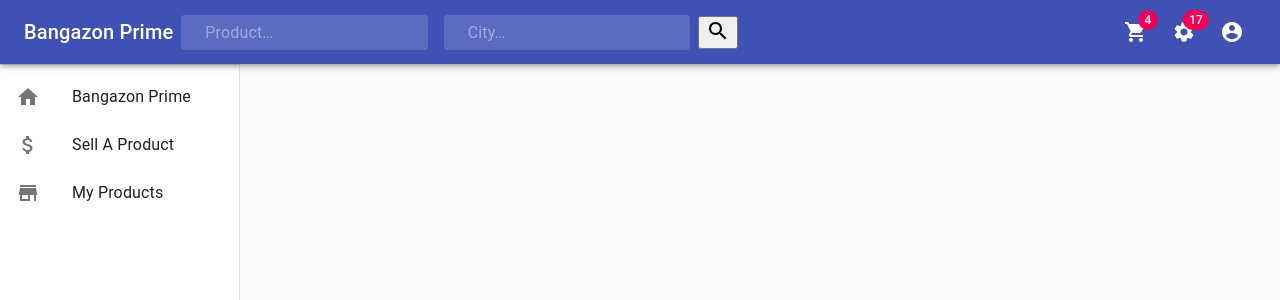
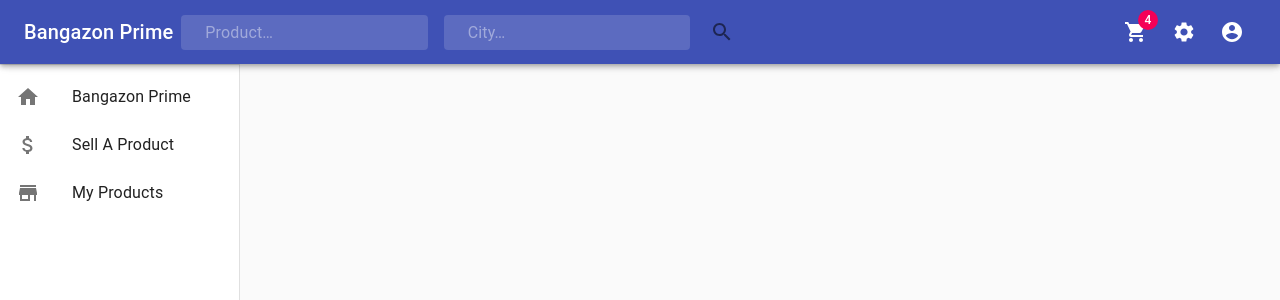
Before and after one commit to nss-cohort-36/bangazon-client-imagination-station-react, a React (Create React App) app in the folder bangazon/: page / in a window 1280 px wide. Shown: the top 300 px of the page. Built offline with nearby package versions, Linux system fonts and the light colour scheme.

Commit message:
adjusted appbar z-index

```diff
--- a/bangazon/src/components/nav/Navbar.css
+++ b/bangazon/src/components/nav/Navbar.css
@@ -1,3 +1,3 @@
 #navBar{
-    z-index: 1400;
+    z-index: 1300;
 }
--- a/bangazon/src/components/nav/Navbar.js
+++ b/bangazon/src/components/nav/Navbar.js
@@ -173,7 +173,7 @@ class NavBar extends React.Component {
         onClose={this.handleMenuClose}
       >
         <MenuItem onClick={this.handleMenuClose}>Profile</MenuItem>
-        <MenuItem onClick={this.handleMenuClose}>My account</MenuItem>
+        <MenuItem onClick={this.handleMenuClose}>Log Out</MenuItem>
       </Menu>
     );
 
@@ -184,6 +184,7 @@ class NavBar extends React.Component {
         transformOrigin={{ vertical: 'top', horizontal: 'right' }}
         open={isMobileMenuOpen}
         onClose={this.handleMenuClose}
+        id="userMenu"
       >
         <MenuItem onClick={this.handleMobileMenuClose}>
           <IconButton color="inherit">
@@ -243,9 +244,6 @@ class NavBar extends React.Component {
               Bangazon Prime
             </Typography>
             <div className={classes.search}>
-              <div className={classes.searchIcon}>
-                {/* <SearchIcon /> */}
-              </div>
               <InputBase
                 placeholder="Product…"
                 classes={{
@@ -255,7 +253,6 @@ class NavBar extends React.Component {
               />
             </div>
             <div className={classes.search}>
-
               <InputBase
                 placeholder="City…"
                 classes={{
@@ -264,9 +261,9 @@ class NavBar extends React.Component {
                 }}
               />
             </div>
-            <button>
+            <IconButton>
                 <SearchIcon />
-            </button>
+            </IconButton>
             <div className={classes.grow} />
             <div className={classes.sectionDesktop}>
               <IconButton color="inherit">
@@ -275,9 +272,7 @@ class NavBar extends React.Component {
                 </Badge>
               </IconButton>
               <IconButton color="inherit">
-                <Badge badgeContent={17} color="secondary">
                   <Settings />
-                </Badge>
               </IconButton>
               <IconButton
                 aria-owns={isMenuOpen ? 'material-appbar' : undefined}
```
